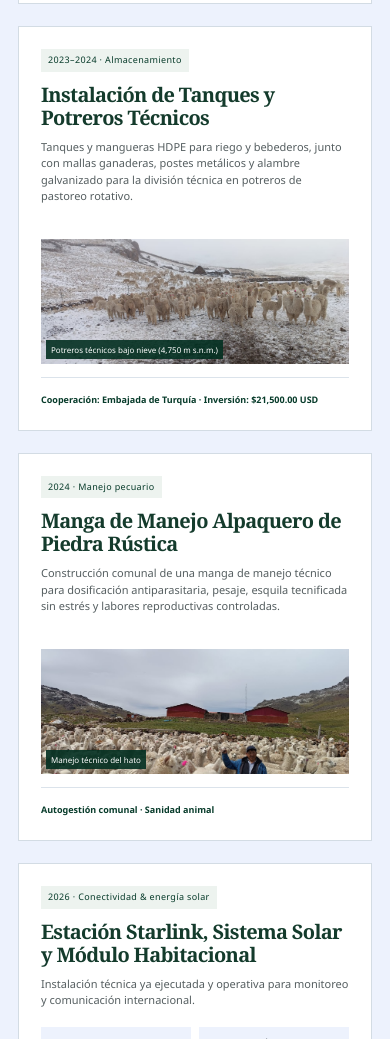
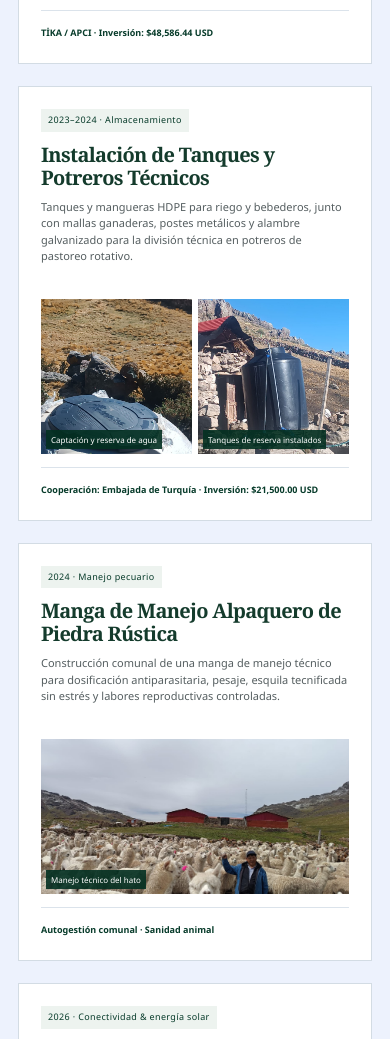
Before and after one commit to M4nu007/asociacion-productores-huamanrazu, a website: page proyectos.html in a window 390 px wide. Shown: the part 5300-6339 px from the top of the page. Drawn offline with Linux system fonts and the light colour scheme.

Commit message:
Actualiza fotografias de tanques

```diff
--- a/proyectos.html
+++ b/proyectos.html
@@ -198,7 +198,7 @@
 <span class="year">2023–2024 · Almacenamiento</span>
 <h3>Instalación de Tanques y Potreros Técnicos</h3>
 <p>Tanques y mangueras HDPE para riego y bebederos, junto con mallas ganaderas, postes metálicos y alambre galvanizado para la división técnica en potreros de pastoreo rotativo.</p>
-<figure class="card-photo"><img src="assets/alpacas-nieve.jpg" alt="Potreros técnicos y rebaño durante una nevada" width="1600" height="1200" loading="lazy"><figcaption>Potreros técnicos bajo nieve (4,750 m s.n.m.)</figcaption></figure>
+<div class="card-photo-pair tank-photo-pair"><figure><img src="assets/tanque-tapa.jpg" alt="Tapa de tanque Rotoplast instalada en Huamanrazu" width="1200" height="1600" loading="lazy"><figcaption>Captación y reserva de agua</figcaption></figure><figure><img src="assets/tanques-reserva.jpg" alt="Tanques Rotoplast instalados junto al módulo comunal" width="1600" height="1200" loading="lazy"><figcaption>Tanques de reserva instalados</figcaption></figure></div>
 <div class="card-bottom">
 <strong>Cooperación: Embajada de Turquía · Inversión: $21,500.00 USD</strong>
 </div>
--- a/styles.css
+++ b/styles.css
@@ -761,7 +761,7 @@ border-color:#25764d}
 .project-main h2{font-size:1.6rem;max-width:620px;margin:17px 0 10px}
 .project-main>p{font-size:13px;line-height:1.65;margin-bottom:18px}
 .project-photo{position:relative;margin:0;border:1px solid #d5dfec}
-.project-photo>img{display:block;width:100%;height:190px;aspect-ratio:auto;object-fit:cover;object-position:center 63%}
+.project-photo>img{display:block;width:100%;height:225px;aspect-ratio:auto;object-fit:cover;object-position:center 63%}
 .project-photo .photo-label,.project-photo .photo-altitude{position:absolute;top:12px;background:rgba(8,54,40,.88);color:white;padding:6px 9px;font-size:10px;font-weight:700}
 .project-photo .photo-label{left:12px;display:flex;align-items:center;gap:5px}.project-photo .photo-label img{width:13px;height:13px;filter:brightness(0) invert(1)}
 .project-photo .photo-altitude{top:auto;right:10px;bottom:42px;background:rgba(9,27,23,.78)}
@@ -802,9 +802,9 @@ color:var(--rust)}
 .audit-dossier{border:1px solid #cbd5df;margin-top:18px;padding:28px;background:white}.audit-title-row{display:grid;grid-template-columns:1fr auto;gap:28px;align-items:start}.audit-title-row .eyebrow b{background:#f6e5dc;padding:4px 7px}.audit-title-row h3{font-size:1.2rem;max-width:690px;margin:14px 0 4px}.audit-total{background:var(--blue);padding:13px 17px;text-align:right;min-width:245px}.audit-total small,.audit-total strong,.audit-total span{display:block}.audit-total small{font-size:9px;text-transform:uppercase}.audit-total strong{font:700 1.5rem Georgia;color:var(--green);margin:5px 0}.audit-total span{font-size:9px;color:var(--rust)}
 .audit-meta{display:grid;grid-template-columns:repeat(4,1fr);gap:10px;margin:24px 0 12px}.audit-meta>div{background:var(--blue);padding:12px}.audit-meta small,.audit-meta span{display:block}.audit-meta small{font-size:9px;text-transform:uppercase;color:var(--green);font-weight:700;margin-bottom:5px}.audit-meta span{font-size:10px;line-height:1.35}
 .audit-dossier .audit-grid{gap:10px;margin:0}.audit-dossier .audit-grid>div{padding:14px 12px;border-top:0}.audit-dossier .audit-grid small{display:inline;font-size:10px;font-weight:700;color:var(--green)}.audit-dossier .audit-grid strong{float:right;font:700 11px 'Segoe UI',sans-serif;color:var(--rust)}.audit-dossier .audit-grid p{clear:both;font-size:9px;line-height:1.45;margin-top:8px}
-#hitos .timeline img{width:100%;height:155px;aspect-ratio:auto;object-fit:cover;object-position:center}
+#hitos .timeline img{width:100%;height:185px;aspect-ratio:auto;object-fit:cover;object-position:center}
 .compact-timeline{gap:22px}.compact-timeline article{padding:22px;border:1px solid #d3dce4;display:flex;flex-direction:column;min-height:310px}.compact-timeline .year{font-size:9px;padding:4px 7px;margin-bottom:11px;width:max-content}.compact-timeline h3{font-size:1.25rem;margin-bottom:10px}.compact-timeline p{font-size:11px;line-height:1.5;margin-bottom:14px}.compact-timeline .card-bottom{margin-top:auto;padding:10px 0 0;border-top:1px solid #dbe3eb;background:transparent;font-size:9px}.compact-timeline .technical{grid-template-columns:1fr 1fr;gap:8px;margin:4px 0 14px}.compact-timeline .technical>div{padding:9px}.compact-timeline .technical small{font-size:8px}.compact-timeline .technical strong{font-size:13px}
-.card-photo,.card-photo-pair figure{position:relative;margin:0 0 13px}.card-photo img,.card-photo-pair img{height:105px!important;width:100%;object-fit:cover}.card-photo figcaption,.card-photo-pair figcaption{position:absolute;left:5px;bottom:5px;background:rgba(4,48,34,.9);color:white;padding:3px 5px;font-size:8px}.card-photo-pair{display:grid;grid-template-columns:1fr 1fr;gap:6px}.card-photo-pair figure{margin-bottom:13px}
+.card-photo,.card-photo-pair figure{position:relative;margin:0 0 13px}.card-photo img,.card-photo-pair img{height:135px!important;width:100%;object-fit:cover}.card-photo figcaption,.card-photo-pair figcaption{position:absolute;left:5px;bottom:5px;background:rgba(4,48,34,.9);color:white;padding:3px 5px;font-size:8px}.card-photo-pair{display:grid;grid-template-columns:1fr 1fr;gap:6px}.card-photo-pair figure{margin-bottom:13px}.tank-photo-pair img{object-position:center 58%}
 .ally-icons{justify-content:center;gap:25px;flex-wrap:wrap}.ally-icons span{display:flex;align-items:center;gap:7px;font-weight:600}.ally-icons img{width:18px;height:18px;object-fit:contain;filter:sepia(1) saturate(3) hue-rotate(315deg)}
 .cooperation-detailed{gap:18px}.cooperation-detailed article{padding:24px 22px;display:flex;flex-direction:column;min-height:390px;border:1px solid #e0e5e9}.cooperation-detailed .icon-box{width:38px;height:38px;display:grid;place-items:center;background:#e5ece8}.cooperation-detailed .icon-box img{width:20px;height:20px;object-fit:contain}.cooperation-detailed h3{font-size:1.2rem}.cooperation-detailed p{font-size:12px;line-height:1.55}.cooperation-detailed .button{margin-top:auto;align-self:flex-start;padding:8px 11px;font-size:11px}
 .ally-names{display:flex;
@@ -852,9 +852,9 @@ gap:22px}
 .result-stats small{font-size:11px}
 .milestones-heading{display:block}.milestone-seal{margin-top:18px;min-width:0}.section#hitos .result-stats{grid-template-columns:1fr}.section#hitos .result-stats>div{padding:18px}.audit-dossier{padding:18px}.audit-title-row{grid-template-columns:1fr}.audit-total{text-align:left;min-width:0}.audit-meta,.audit-dossier .audit-grid{grid-template-columns:1fr}
 .feature-budget{padding:22px}
-.project-dossier{padding:18px}.project-dossier .project-feature{grid-template-columns:1fr}.project-main{padding:0}.project-main h2{font-size:1.45rem}.project-photo>img{height:175px}.project-dossier .technical{grid-template-columns:1fr}.project-dossier .technical>div{border-right:0;border-bottom:1px solid white}.feature-budget{margin-top:22px;min-height:520px}.budget-total{align-items:center}.budget-total strong{font-size:1.4rem}.ods-row{flex-wrap:wrap}
-#hitos .timeline img{height:170px}
-.compact-timeline article{min-height:0}.card-photo img,.card-photo-pair img{height:125px!important}.ally-icons{gap:14px}.cooperation-detailed article{min-height:340px}
+.project-dossier{padding:18px}.project-dossier .project-feature{grid-template-columns:1fr}.project-main{padding:0}.project-main h2{font-size:1.45rem}.project-photo>img{height:205px}.project-dossier .technical{grid-template-columns:1fr}.project-dossier .technical>div{border-right:0;border-bottom:1px solid white}.feature-budget{margin-top:22px;min-height:520px}.budget-total{align-items:center}.budget-total strong{font-size:1.4rem}.ods-row{flex-wrap:wrap}
+#hitos .timeline img{height:195px}
+.compact-timeline article{min-height:0}.card-photo img,.card-photo-pair img{height:155px!important}.ally-icons{gap:14px}.cooperation-detailed article{min-height:340px}
 .audit{padding:23px}
 .campaign .callout{padding:18px}
 .governance article{padding:18px}
```
Also changed, not shown: assets/tanque-tapa.jpg (added), assets/tanques-reserva.jpg (added).
